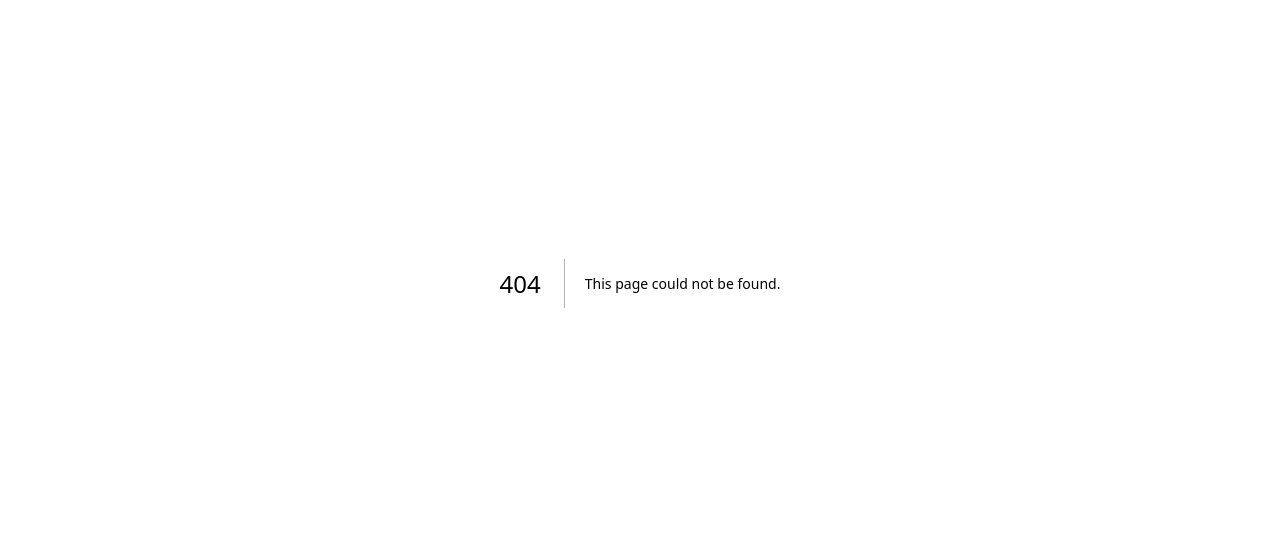
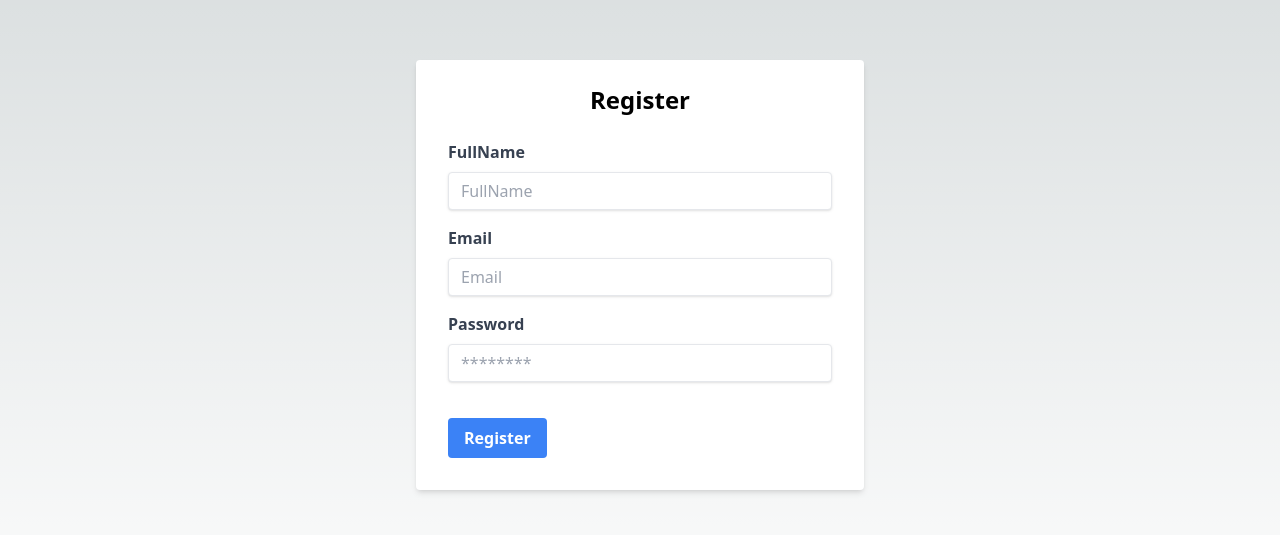
Before and after one commit to codergalib20/docs-portfolio, a Next.js app: page /auth/register in a window 1280 px wide. Before the commit this address had no page. Shown: the part 117-652 px from the top of the page. Built offline with nearby package versions, Linux system fonts and the light colour scheme.

Commit message:
commited

```diff
--- /dev/null
+++ b/src/pages/auth/register.tsx
@@ -0,0 +1,74 @@
+import { useState } from 'react';
+
+const RegisterPage = () => {
+    const [FullName, setFullName] = useState('');
+    const [email, setEmail] = useState('');
+    const [password, setPassword] = useState('');
+
+    const handleRegister = (e: React.FormEvent<HTMLFormElement>) => {
+        e.preventDefault();
+        // handle register logic
+    };
+
+    return (
+        <div className="flex items-center justify-center h-screen">
+            <div className="w-full max-w-md">
+                <form className="bg-white shadow-md rounded px-8 pt-6 pb-8 mb-4" onSubmit={handleRegister}>
+                    <h2 className="text-2xl text-center font-bold mb-6">Register</h2>
+                    <div className="mb-4">
+                        <label className="block text-gray-700 font-bold mb-2" htmlFor="FullName">
+                            FullName
+                        </label>
+                        <input
+                            className="shadow appearance-none border rounded w-full py-2 px-3 text-gray-700 leading-tight focus:outline-none focus:shadow-outline"
+                            id="FullName"
+                            type="text"
+                            placeholder="FullName"
+                            value={FullName}
+                            onChange={(e) => setFullName(e.target.value)}
+                            required
+                        />
+                    </div>
+                    <div className="mb-4">
+                        <label className="block text-gray-700 font-bold mb-2" htmlFor="email">
+                            Email
+                        </label>
+                        <input
+                            className="shadow appearance-none border rounded w-full py-2 px-3 text-gray-700 leading-tight focus:outline-none focus:shadow-outline"
+                            id="email"
+                            type="email"
+                            placeholder="Email"
+                            value={email}
+                            onChange={(e) => setEmail(e.target.value)}
+                            required
+                        />
+                    </div>
+                    <div className="mb-6">
+                        <label className="block text-gray-700 font-bold mb-2" htmlFor="password">
+                            Password
+                        </label>
+                        <input
+                            className="shadow appearance-none border rounded w-full py-2 px-3 text-gray-700 mb-3 leading-tight focus:outline-none focus:shadow-outline"
+                            id="password"
+                            type="password"
+                            placeholder="********"
+                            value={password}
+                            onChange={(e) => setPassword(e.target.value)}
+                            required
+                        />
+                    </div>
+                    <div className="flex items-center justify-between">
+                        <button
+                            className="bg-blue-500 hover:bg-blue-700 text-white font-bold py-2 px-4 rounded focus:outline-none focus:shadow-outline"
+                            type="submit"
+                        >
+                            Register
+                        </button>
+                    </div>
+                </form>
+            </div>
+        </div>
+    );
+};
+
+export default RegisterPage;
```
